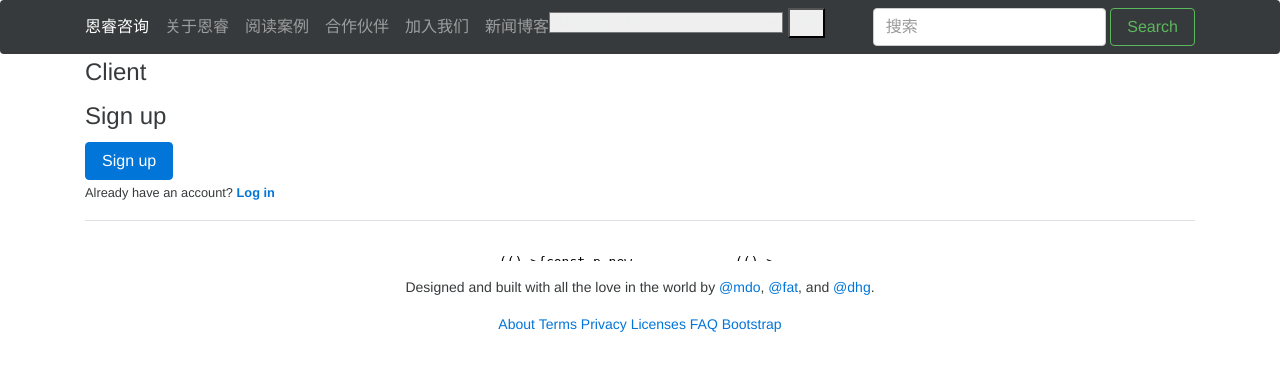
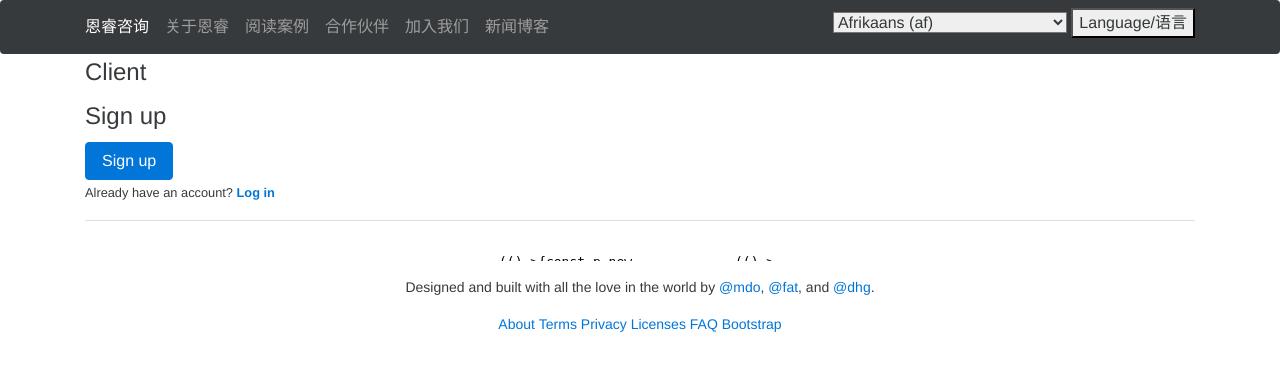
Before and after one commit to hangfei/Raccoon, a Django app: template src/account/templates/account/signup_client.html in a window 1280 px wide. Shown: the top 371 px of the page. Run offline with Django 3.2, Linux system fonts and the light colour scheme; the template is opened without the code that fills it, so the values that code supplies are empty; some libraries are stand-ins or nearby versions.

Commit message:
Clean navbar.Part 2.

```diff
--- a/src/static/style.css
+++ b/src/static/style.css
@@ -6,6 +6,7 @@
 header {
 	display: block;
 }
+
 
 .navbar {
     position: relative;
--- a/src/templates/base.html
+++ b/src/templates/base.html
@@ -11,6 +11,7 @@
     <link rel="stylesheet" type="text/css" href="{% static 'style.css' %}" />
     <link rel="stylesheet" type="text/css" href="{% static 'bootstrap/css/bootstrap.css' %}" />
 
+    <script src="{% static 'jquery-2.1.4.min.js' %}"></script>
     <script src="{% static 'bootstrap/js/bootstrap.js' %}"></script>
     <script src="https://ajax.googleapis.com/ajax/libs/jquery/2.1.3/jquery.min.js"></script>
   </head>
@@ -20,28 +21,26 @@
     <header class="navbar navbar-dark bg-inverse navbar-static-top bd-navbar" role="banner">
       <div class="container">
         <div class="clearfix">
-          <button class="navbar-toggler pull-xs-right hidden-sm-up" type="button" data-toggle="collapse" data-target="#bd-main-nav" aria-expanded="true">
+          <button class="navbar-toggler pull-xs-right hidden-sm-up" type="button" data-toggle="collapse" data-target="#bd-main-nav">
             ☰
           </button>
           <a class="navbar-brand hidden-sm-up" href="/">
             恩睿咨询
           </a>
         </div>
-        <div class="navbar-toggleable-xs collapse in" id="bd-main-nav" aria-expanded="true">
+        <div class="navbar-toggleable-xs collapse" id="bd-main-nav">
           <nav class="nav navbar-nav">
-            <a class="nav-item nav-link active" href="/" onclick="ga('send', 'event', 'Navbar', 'Community links', 'Bootstrap');">恩睿咨询</a>
-            <a class="nav-item nav-link" href="" onclick="ga('send', 'event', 'Navbar', 'Community links', 'Docs');">关于恩睿</a>
-            <a class="nav-item nav-link " href="" onclick="ga('send', 'event', 'Navbar', 'Community links', 'Examples');">阅读案例</a>
-            <a class="nav-item nav-link" href="" onclick="ga('send', 'event', 'Navbar', 'Community links', 'Themes');">合作伙伴</a>
-            <a class="nav-item nav-link" href="" onclick="ga('send', 'event', 'Navbar', 'Community links', 'Expo');">加入我们</a>
-            <a class="nav-item nav-link" href="" onclick="ga('send', 'event', 'Navbar', 'Community links', 'Blog');">新闻博客</a>
-            <form class="form-inline pull-xs-right">
-              <input class="form-control" type="text" placeholder="搜索">
-              <button class="btn btn-success-outline" type="submit">Search</button>
-            </form>
+            <a class="nav-item nav-link active" href="/">恩睿咨询</a>
+            <a class="nav-item nav-link" href="">关于恩睿</a>
+            <a class="nav-item nav-link " href="">阅读案例</a>
+            <a class="nav-item nav-link" href="">合作伙伴</a>
+            <a class="nav-item nav-link" href="">加入我们</a>
+            <a class="nav-item nav-link" href="">新闻博客</a>
+          </nav>
+          <ul class="nav navbar-nav pull-xs-right">
             <form action="{% url 'set_language' %}" method="post">{% csrf_token %}
                 <input name="next" type="hidden" value="{{ redirect_to }}" />
-                <select name="language">
+                <select name="language" style="color:#34383A">
                     {% get_current_language as LANGUAGE_CODE %}
                     {% get_available_languages as LANGUAGES %}
                     {% get_language_info_list for LANGUAGES as languages %}
@@ -51,9 +50,9 @@
                         </option>
                     {% endfor %}
                 </select>
-                <input type="submit" value="Go" />
+                <input style="color:#34383A" type="submit" value="Language/语言"/>
             </form>
-          </nav>
+          </ul>
         </div>
       </div>
     </header>
```
Also changed, not shown: src/homepage/locale/zh_Hans/LC_MESSAGES/django.po.
